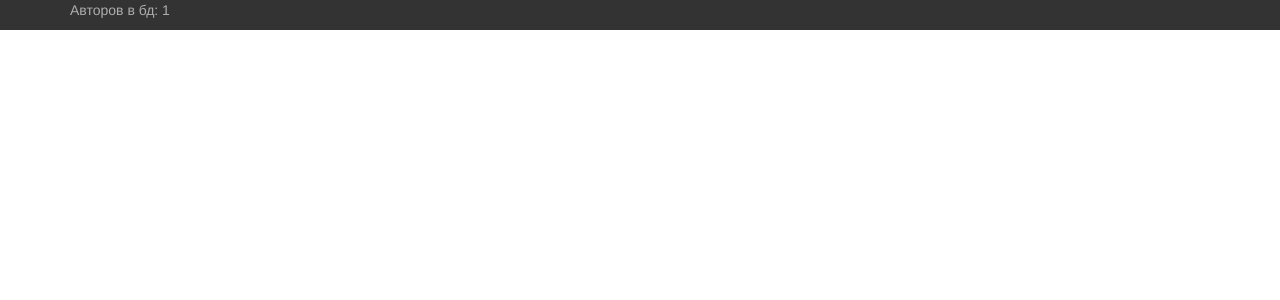
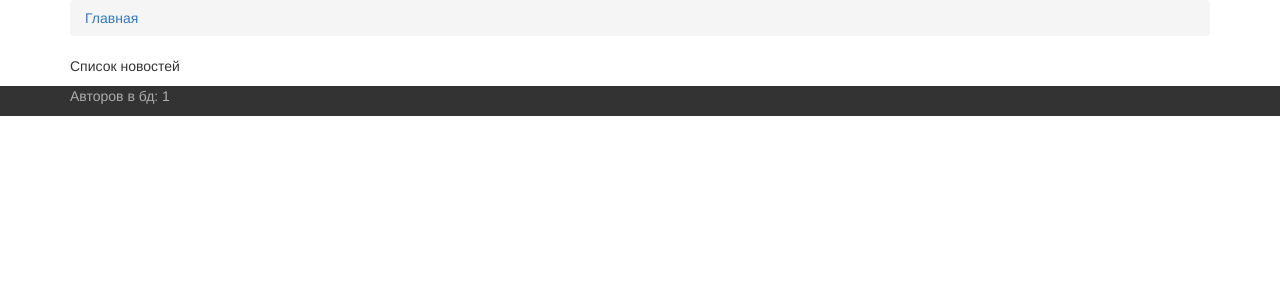
Before and after one commit to sorokinkir/library, a Django app: template news/templates/news_list.html in a window 1280 px wide. Shown: the part 62-362 px from the top of the page. Run offline with Django 3.2, Linux system fonts and the light colour scheme; the template is opened without the code that fills it: most values are stand-ins (such as "Sample title", 1, 10 or a date in 2020); parts of the project's set-up code (start-up, migrations or seed data) failed here and were passed over; some libraries are stand-ins or nearby versions.

Commit message:
НАчал работать с главной страницей новостей

```diff
--- a/news/templates/news_list.html
+++ b/news/templates/news_list.html
@@ -1 +1,12 @@
 {% extends 'base.html' %}
+{% block title %}Книжные новости{% endblock %}
+{% block main %}
+<div class="container">
+    <ol class="breadcrumb">
+        <li><a href="/">Главная</a> </li>
+    </ol>
+</div>
+<div class="container">
+<p>Список новостей</p>
+</div>
+{% endblock %}
```
